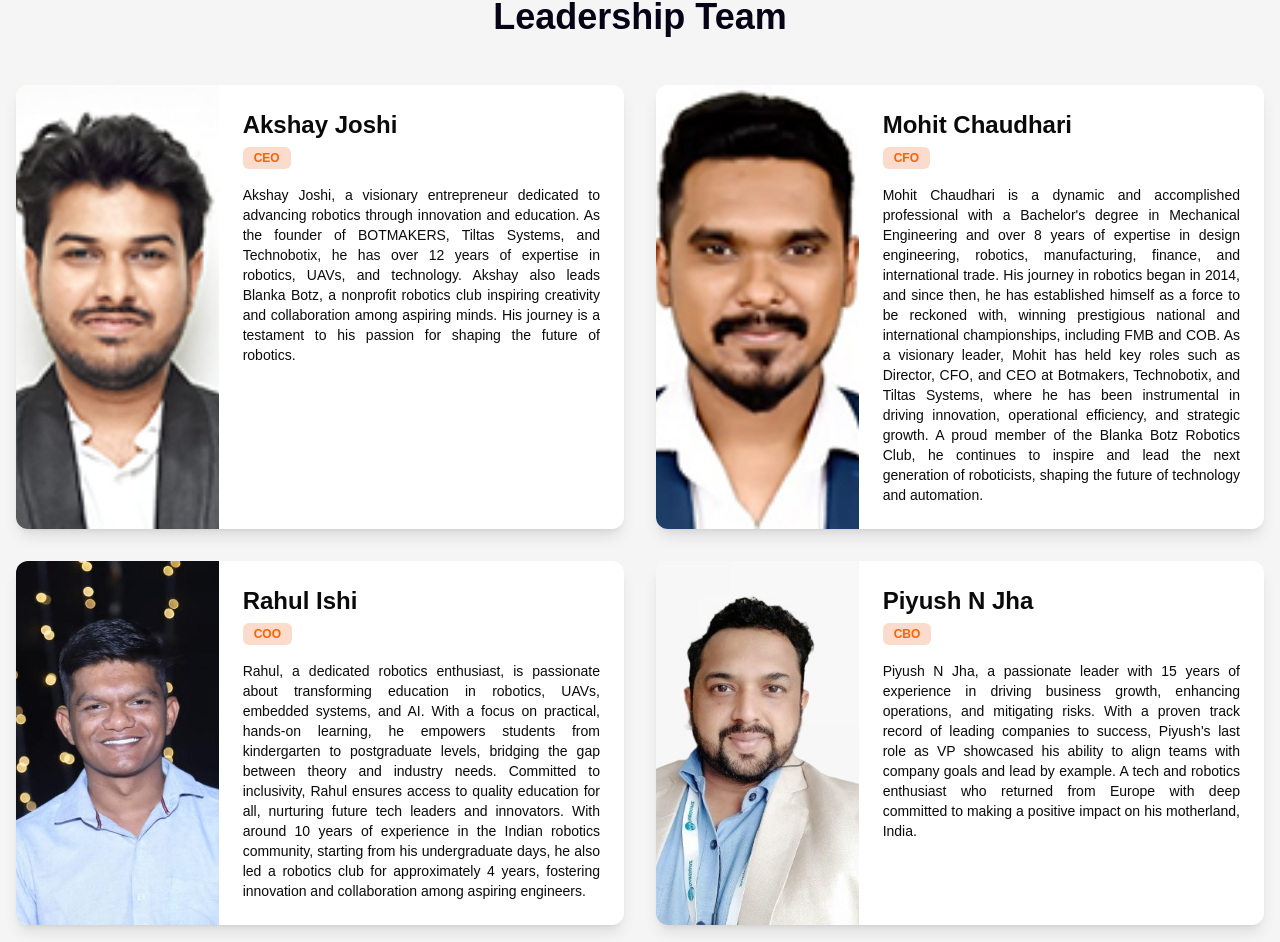
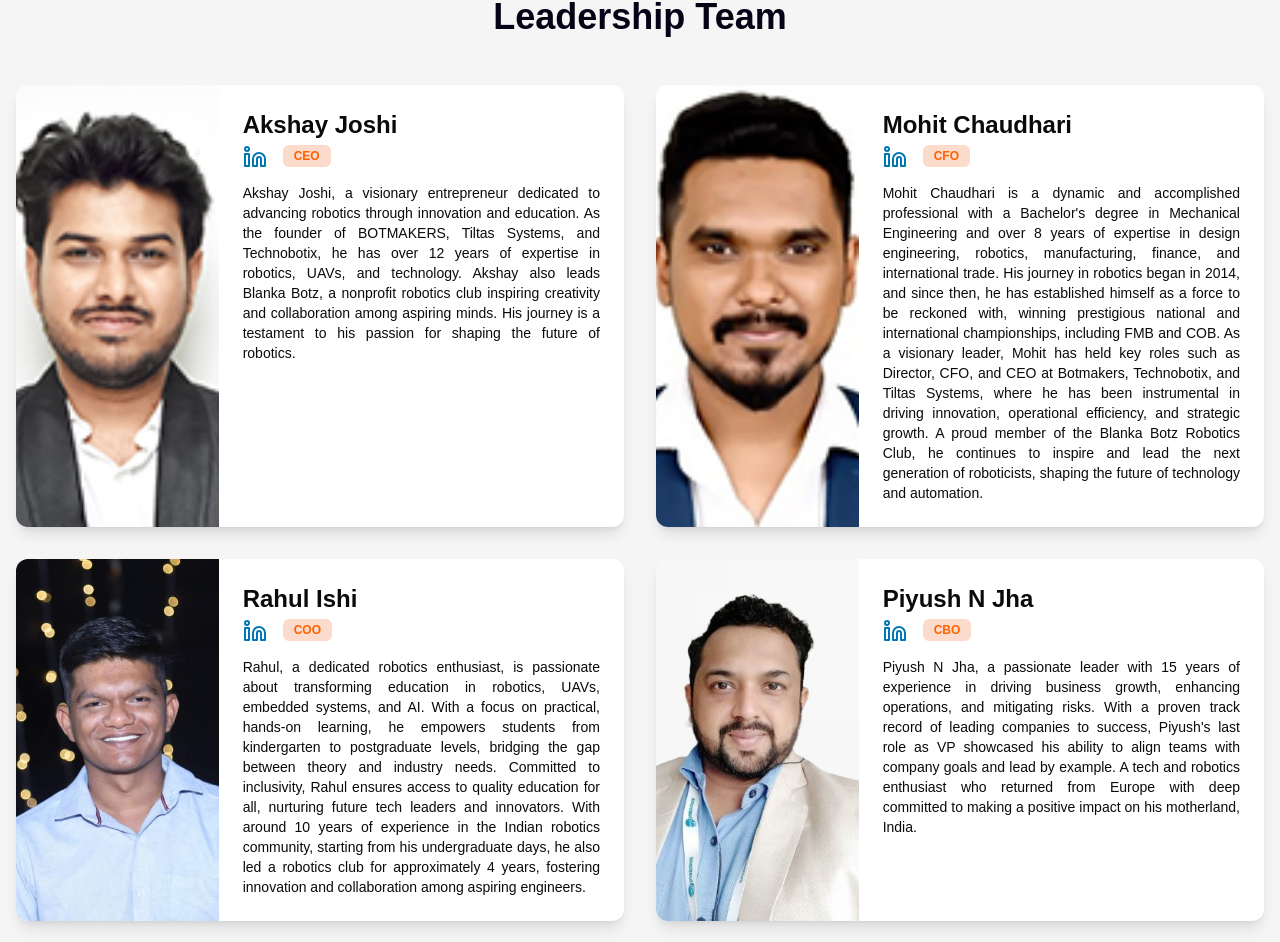
Before and after one commit to anujsb/botmakerstech, a Next.js app: page /about in a window 1280 px wide. Shown: the part 2401-3343 px from the top of the page. Built offline with nearby package versions, Linux system fonts and the light colour scheme.

Commit message:
linkedin for people

```diff
--- a/src/app/about/page.tsx
+++ b/src/app/about/page.tsx
@@ -3,10 +3,11 @@
 import Image from "next/image";
 import { Card, CardContent, CardHeader, CardTitle } from "@/components/ui/card";
 import { Badge } from "@/components/ui/badge";
-import { Rocket, Users, Shield, Star, Lightbulb, Globe } from "lucide-react";
+import { Rocket, Users, Shield, Star, Lightbulb, Globe, Linkedin } from "lucide-react";
 import { motion } from "framer-motion";
 import { Header } from "@/components/Sections/Header";
 import { Footer } from "@/components/Sections/Footer";
+import Link from "next/link";
 
 const fadeIn = {
   initial: { opacity: 0, y: 20 },
@@ -68,24 +69,28 @@ export default function AboutPage() {
       role: "CEO",
       bio: "Akshay Joshi, a visionary entrepreneur dedicated to advancing robotics through innovation and education. As the founder of BOTMAKERS, Tiltas Systems, and Technobotix, he has over 12 years of expertise in robotics, UAVs, and technology. Akshay also leads Blanka Botz, a nonprofit robotics club inspiring creativity and collaboration among aspiring minds. His journey is a testament to his passion for shaping the future of robotics.",
       image: "/akshay-joshi.webp",
+      linkedin: "https://www.linkedin.com/in/akshay-joshi-1946a171",
     },
     {
       name: "Mohit Chaudhari",
       role: "CFO",
       bio: "Mohit Chaudhari is a dynamic and accomplished professional with a Bachelor's degree in Mechanical Engineering and over 8 years of expertise in design engineering, robotics, manufacturing, finance, and international trade. His journey in robotics began in 2014, and since then, he has established himself as a force to be reckoned with, winning prestigious national and international championships, including FMB and COB. As a visionary leader, Mohit has held key roles such as Director, CFO, and CEO at Botmakers, Technobotix, and Tiltas Systems, where he has been instrumental in driving innovation, operational efficiency, and strategic growth. A proud member of the Blanka Botz Robotics Club, he continues to inspire and lead the next generation of roboticists, shaping the future of technology and automation.",
       image: "/Mohit.webp",
+      linkedin: "https://www.linkedin.com/in/mohit-chaudhari-7599a414b",
     },
     {
       name: "Rahul Ishi",
       role: "COO",
       bio: "Rahul, a dedicated robotics enthusiast, is passionate about transforming education in robotics, UAVs, embedded systems, and AI. With a focus on practical, hands-on learning, he empowers students from kindergarten to postgraduate levels, bridging the gap between theory and industry needs. Committed to inclusivity, Rahul ensures access to quality education for all, nurturing future tech leaders and innovators. With around 10 years of experience in the Indian robotics community, starting from his undergraduate days, he also led a robotics club for approximately 4 years, fostering innovation and collaboration among aspiring engineers.",
       image: "/Rahul.png",
+      linkedin: "https://www.linkedin.com/in/rahul-ishi/",
     },
     {
       name: "Piyush N Jha",
       role: "CBO",
       bio: "Piyush N Jha, a passionate leader with 15 years of experience in driving business growth, enhancing operations, and mitigating risks. With a proven track record of leading companies to success, Piyush's last role as VP showcased his ability to align teams with company goals and lead by example. A tech and robotics enthusiast who returned from Europe with deep committed to making a positive impact on his motherland, India.",
       image: "/piyush.jpeg",
+      linkedin: "https://www.linkedin.com/in/piyushnjha/?originalSubdomain=in",
     },
   ];
 
@@ -246,12 +251,24 @@ export default function AboutPage() {
                         <h3 className="text-2xl font-semibold mb-1">
                           {leader.name}
                         </h3>
+                        <div className="flex gap-4">
+                        {leader.linkedin && (
+                          <Link
+                            href={leader.linkedin}
+                            target="_blank"
+                            rel="noopener noreferrer"
+                            className="text-[#0077B5] hover:opacity-80 transition-opacity"
+                          >
+                            <Linkedin className="w-6 h-6" />
+                          </Link>
+                        )}
                         <Badge
                           variant="secondary"
                           className="mb-4 bg-[#fbdbcb] text-[#ff6101]"
                         >
                           {leader.role}
                         </Badge>
+                        </div>
                         <p className="text-sm">{leader.bio}</p>
                       </div>
                     </CardContent>
--- a/src/app/services/page.tsx
+++ b/src/app/services/page.tsx
@@ -167,7 +167,7 @@ export default function ServicesPage() {
                   </CardTitle>
                 </CardHeader>
                 <CardContent className="flex flex-col h-full">
-                  <p className="text-lg mb-4 flex-grow">
+                  <p className="text-lg mb-4 flgrowex-">
                     {service.description}
                   </p>
 
--- a/src/components/Sections/Footer.tsx
+++ b/src/components/Sections/Footer.tsx
@@ -21,7 +21,7 @@ export const Footer = () => {
     },
     {
       icon: Twitter,
-      href: "https://twitter.com/botmakers",
+      href: "https://x.com/anujsbhuyar",
       label: "Twitter",
     },
     {
@@ -36,7 +36,7 @@ export const Footer = () => {
     },
     {
       icon: Youtube,
-      href: "https://github.com/botmakers",
+      href: "https://github.com/anujsb",
       label: "GitHub",
     },
   ];
--- a/src/components/Sections/Header.tsx
+++ b/src/components/Sections/Header.tsx
@@ -14,7 +14,7 @@ export function Header() {
       link: "/insights",
     },
     { name: "About Us", link: "/about" },
-    { name: "Contact Us", link: "/contact" },
+    // { name: "Contact Us", link: "/contact" },
   ];
 
   return (
--- a/src/components/ui/floating-navbar.tsx
+++ b/src/components/ui/floating-navbar.tsx
@@ -86,7 +86,8 @@ export const FloatingNav: React.FC<FloatingNavProps> = ({
           </div>
           <Link href="/contact">
             <Button className="mx-4 black-grad-radial shadow-inner border border-accent text-white font-semibold rounded-lg">
-            Get in Touch
+            {/* Get in Touch */}
+            Contact Us
             </Button>
           </Link>
           <Button
```
